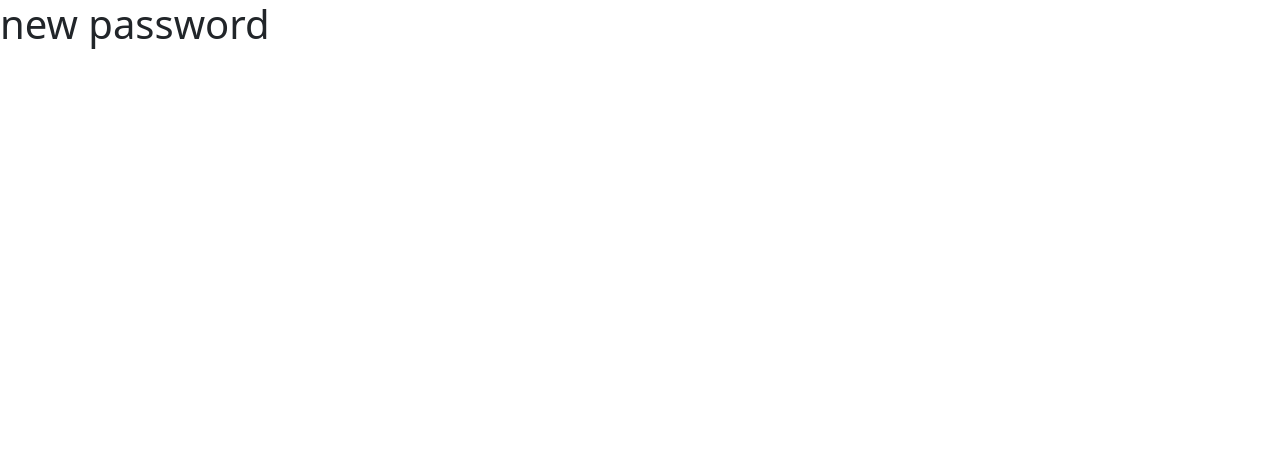
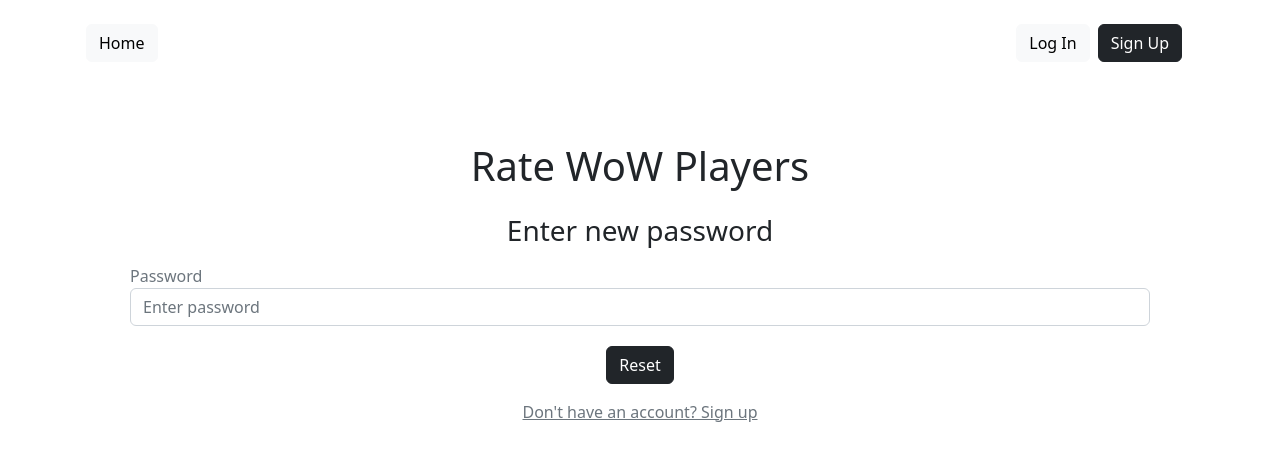
Before and after one commit to Jerryc95/Rate-wow-players, a React (Create React App) app: page /reset-password in a window 1280 px wide. Shown: the top 460 px of the page. Built offline with nearby package versions, Linux system fonts and the light colour scheme.

Commit message:
add user error

```diff
--- a/src/Context/Auth.js
+++ b/src/Context/Auth.js
@@ -62,6 +62,20 @@ const useProvideAuth = () => {
     });
     if (error) {
       return error;
+    }
+  };
+
+  const getUsers = async () => {
+    const { data, error } = await supabase
+      .from("profiles")
+      .select(
+        "username, email"
+      );
+    if (error) {
+      console.log(error);
+    } else {
+      console.log(data);
+      return data;
     }
   };
 
@@ -164,6 +178,7 @@ const useProvideAuth = () => {
     user,
     addReview,
     getReviews,
+    getUsers,
     signUp,
     login,
     logout,
--- a/src/components/SearchField.js
+++ b/src/components/SearchField.js
@@ -1,18 +1,43 @@
 import React, { useState } from "react";
-import { Link } from "react-router-dom";
+import { useNavigate } from "react-router-dom";
 
 const SearchField = () => {
+  const navigate = useNavigate();
   const [name, setName] = useState("");
   const [realm, setRealm] = useState("");
+  const [resultMessage, setResultMessage] = useState('');
 
   const handleSearchClick = (event) => {
     if (name !== "" && realm !== "") {
+      fetchCharacter()
       setName("");
       setRealm("");
     } else {
-      alert("Please enter both the character and realm name");
+      setResultMessage("Please enter both the character and realm name")
       event.preventDefault()
     }
+  };
+
+  const fetchCharacter = () => {
+    fetch(
+      `https://raider.io/api/v1/characters/profile?region=us&realm=${realm}&name=${name}&fields=guild%2Craid_progression%2Cmythic_plus_best_runs%2Cmythic_plus_scores_by_season%3Acurrent%2Cmythic_plus_ranks`
+    )
+      .then((res) => res.json())
+      .then((result) => {
+        console.log(result);
+        switch(result.message) {
+        case 'Could not find requested character':
+          setResultMessage('Character does not exist on that realm')
+          break;
+          case `Failed to find realm ${realm} in region us`:
+          setResultMessage("US realm doesn not exist.")
+          break;
+          default:
+            navigate(`/character/${realm}/${name}`)
+
+        }
+      });
+
   };
 
   return (
@@ -45,7 +70,6 @@ const SearchField = () => {
       />
 
       <div className="d-flex justify-content-center p-2">
-        <Link to={`/character/${realm}/${name}`}>
           <button
             className="btn btn-dark"
             type="button"
@@ -53,8 +77,8 @@ const SearchField = () => {
           >
             Look Up
           </button>
-        </Link>
       </div>
+      <span className="text-danger d-flex justify-content-center">{resultMessage}</span>
     </div>
   );
 };
--- a/src/pages/Account.js
+++ b/src/pages/Account.js
@@ -8,10 +8,8 @@ const Account = () => {
   const auth = useAuth();
   const [reviews, setReviews] = useState([]);
   const [email, setEmail] = useState("");
-  const [username, setUsername] = useState("");
   const [password, setPassword] = useState("");
   const [toggleEmail, setToggleEmail] = useState(false);
-  const [toggleUsername, setToggleUsername] = useState(false);
   const [togglePassword, setTogglePassword] = useState(false);
 
   const fetchReviews = async () => {
@@ -40,18 +38,6 @@ const Account = () => {
       alert("Error updating password.");
     } else {
       alert("Password updated successfully!");
-    }
-  };
-
-  const updateUsername = async () => {
-    const newUsername = auth.updateUsername(username);
-    setUsername("");
-    setToggleUsername(false);
-    if (newUsername.error) {
-      console.log(newUsername.error.message);
-      alert("Error updating password.");
-    } else {
-      alert("Username updated successfully!");
     }
   };
 
@@ -104,45 +90,6 @@ const Account = () => {
               onClick={() => setToggleEmail(true)}
             >
               Update Email
-            </button>
-          </div>
-        )}
-
-        {toggleUsername ? (
-          <div className="input-group mb-3">
-            <input
-              className="form-control"
-              required="required"
-              type="text"
-              placeholder="Enter new username"
-              value={username}
-              onChange={(e) => {
-                setUsername(e.target.value);
-              }}
-            />
-            <button
-              className="btn btn-light"
-              type="button"
-              onClick={() => setToggleUsername(false)}
-            >
-              Cancel
-            </button>
-            <button
-              className="btn btn-dark"
-              type="button"
-              onClick={updateUsername}
-            >
-              Submit
-            </button>
-          </div>
-        ) : (
-          <div>
-            <button
-              className="btn btn-dark mb-3"
-              type="button"
-              onClick={() => setToggleUsername(true)}
-            >
-              Update username
             </button>
           </div>
         )}
--- a/src/pages/ResetPassword.js
+++ b/src/pages/ResetPassword.js
@@ -1,8 +1,63 @@
-import React from 'react';
+import React, { useState } from "react";
+import { Link } from "react-router-dom";
+import Navbar from "../components/Navbar";
+
+import { useAuth } from "../Context/Auth";
 
 const ResetPassword = () => {
-    return (
-        <h1> new password</h1>
+  const auth = useAuth();
+    const [email, setEmail] = useState("");
+
+    const resetPassword = async () => {
+      auth.resetPassword(email)
+
+    }
+
+    return(
+        <div className="container">
+        <div>
+          <Navbar />
+        </div>
+        <div className="row justify-content-center p-5">
+          <div className="d-flex justify-content-center p-2">
+            <h1 className="font-weight-bold">Rate WoW Players</h1>
+          </div>
+          <div className="d-flex justify-content-center p-2">
+            <h3 className="white-text">Enter new password</h3>
+          </div>
+          <form className="col">
+            <div className="form-group justify-content-center">
+              <label className="text-muted">
+                Password
+              </label>
+              <input
+                className="form-control mb-1"
+                required="required"
+                type="password"
+                placeholder="Enter password"
+                value={email}
+                onChange={(e) => {
+                  setEmail(e.target.value);
+                }}
+              />
+            </div>
+          </form>
+          <div className="d-flex justify-content-center p-2">
+            <Link className="pt-2">
+              <button className="btn btn-dark" type="button" onClick={resetPassword}>
+                Reset
+              </button>
+            </Link>
+          </div>
+          <div className="col pt-2">
+            <Link className="text-secondary" to='/register'>
+              <div className="d-flex justify-content-center">
+                <span className="">Don't have an account? Sign up</span>
+              </div>
+            </Link>
+          </div>
+        </div>
+      </div>
     )
 }
 
```
